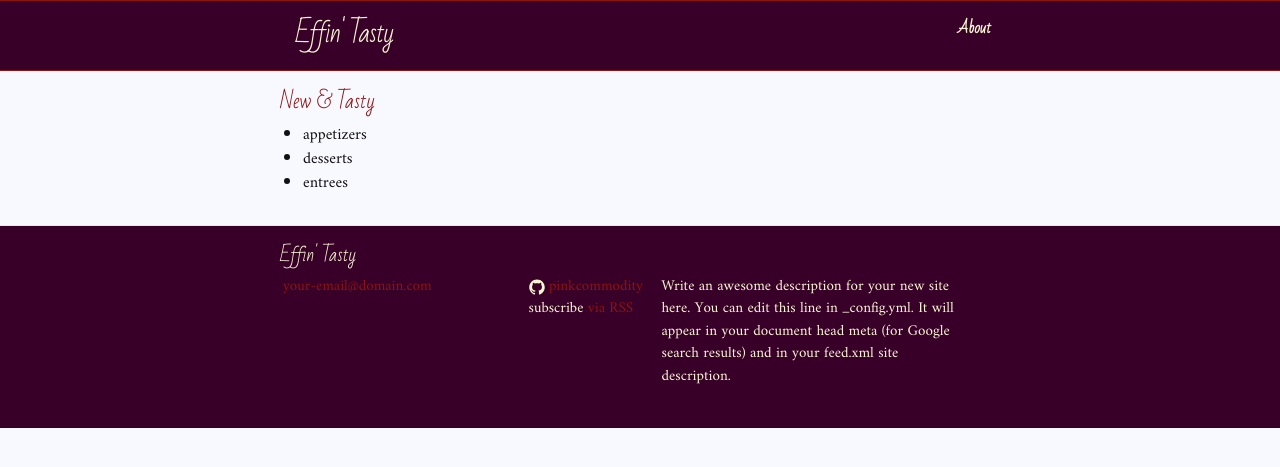
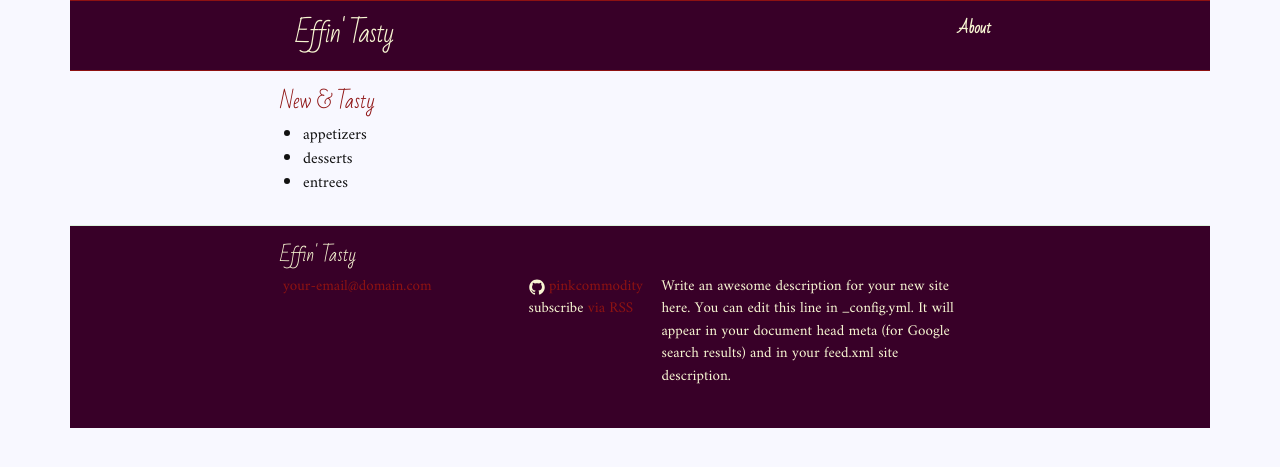
Before and after one commit to tielur/effintasty, a Jekyll site: the page built from index.html, in a window 1280 px wide. Shown: the top 467 px of the page. Built offline with Jekyll 4.4.1, drawn with Linux system fonts in a browser that asks for light colours.

Commit message:
bootstrap set-up complete

```diff
--- a/_layouts/default.html
+++ b/_layouts/default.html
@@ -1,9 +1,9 @@
 <!DOCTYPE html>
-<html>
+<html lang='en'>
 
   {% include head.html %}
 
-  <body>
+  <body class="container">
 
     {% include header.html %}
 
```
Also changed, not shown: _includes/head.html (line endings or trailing spaces).
